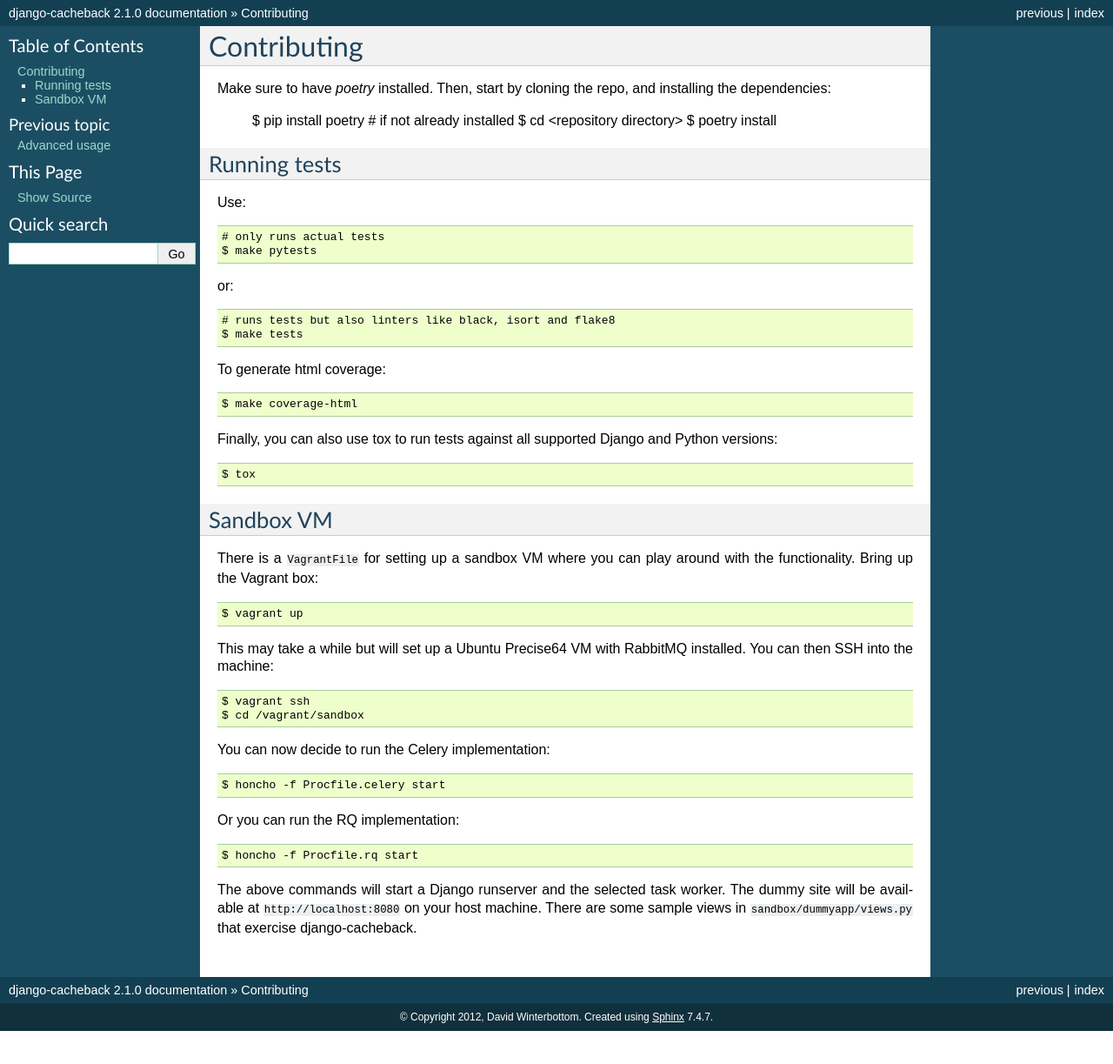
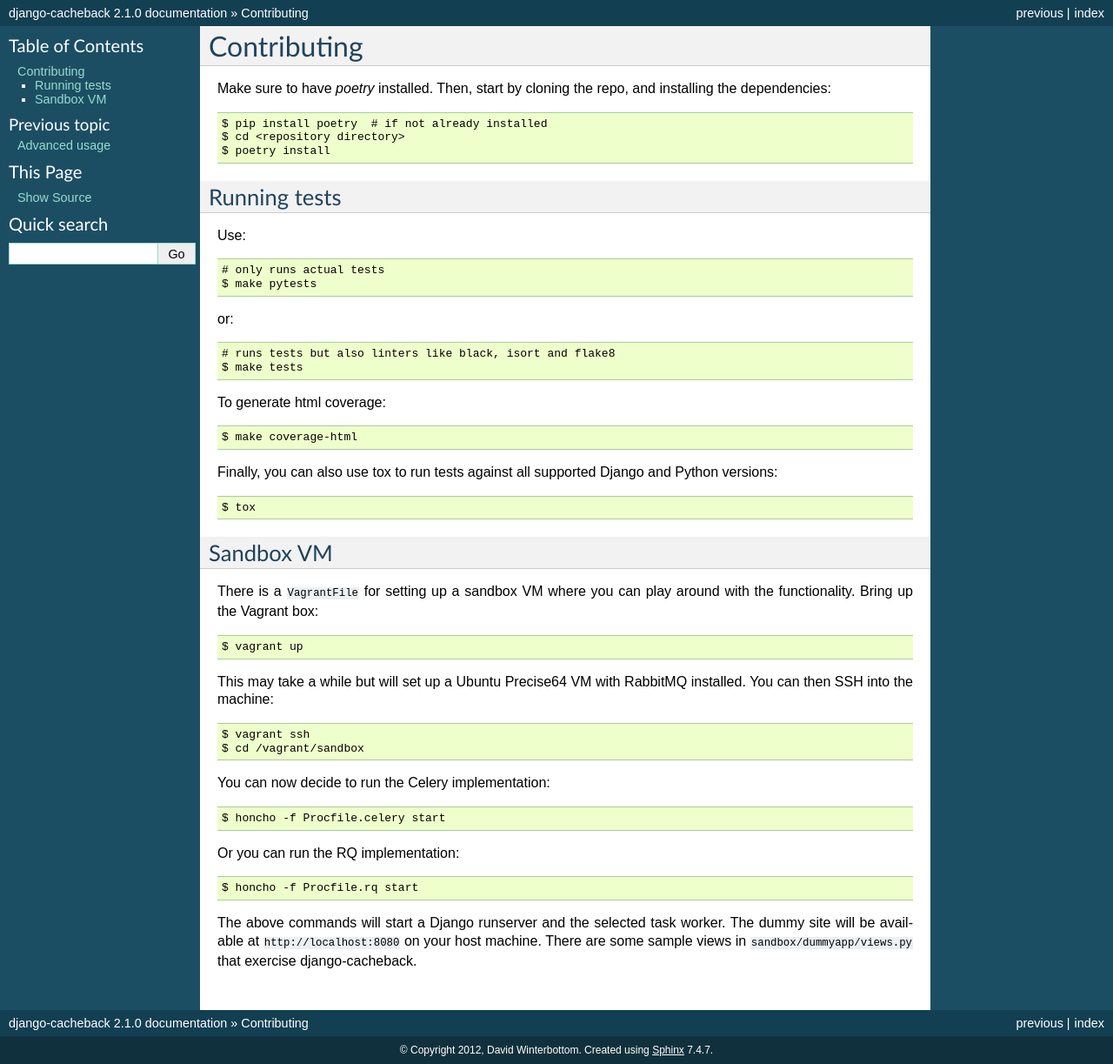
Before and after one commit to codeinthehole/django-cacheback, a Sphinx documentation site: the page built from docs/contributing.rst, in a window 1280 px wide. Shown: the whole page at 87% size. Built offline with Sphinx 7.4.7, drawn with Linux system fonts in a browser that asks for light colours; before the commit the page ends 1185 px from its top, so only the background shows below that.

```diff
--- a/docs/contributing.rst
+++ b/docs/contributing.rst
@@ -3,7 +3,7 @@ Contributing
 ============
 
 Make sure to have `poetry` installed. Then, start by cloning the repo,
-and installing the dependencies:
+and installing the dependencies::
 
     $ pip install poetry  # if not already installed
     $ cd <repository directory>
```
